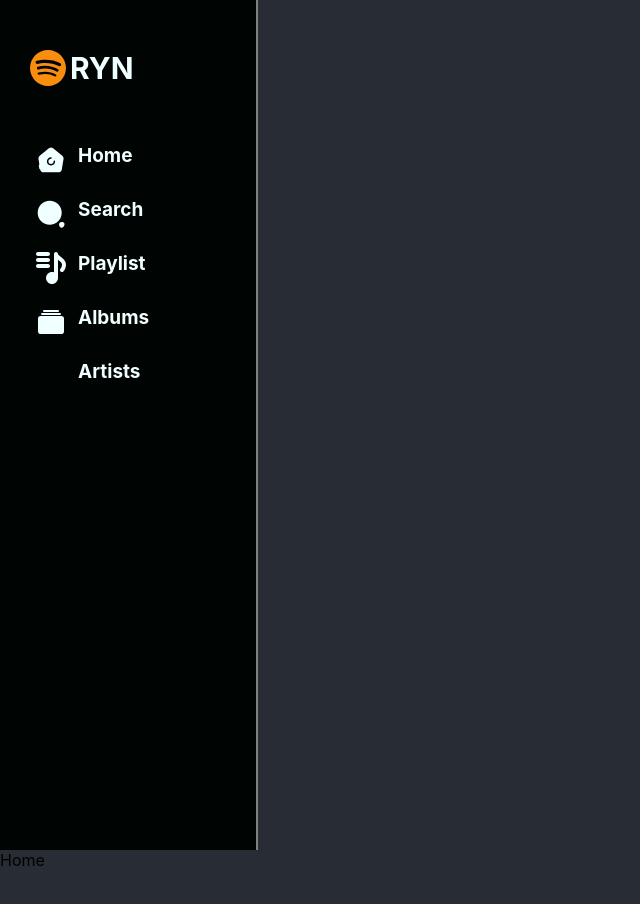
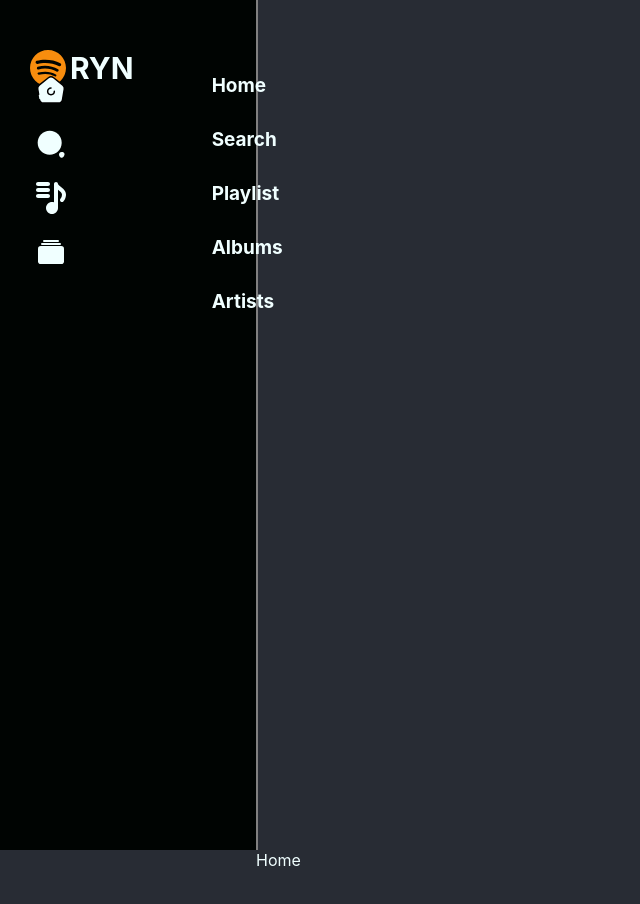
Before and after one commit to isaacrobert33/Oryn-musique, a React (Create React App) app: page / in a window 1280 px wide. Shown: the top 904 px of the page, without its empty margins (0-640 px from the left). Before the commit the page ends 870 px from the top, so only its background shows below. Built offline with nearby package versions, Linux system fonts and the light colour scheme.

Commit message:
fix: components routing

```diff
--- a/src/App.css
+++ b/src/App.css
@@ -7,6 +7,8 @@ html, body {
 .App {
   width: 100%;
   height: 100%;
+  display: flex;
+  flex-wrap: wrap;
 }
 
 .sidebar {
@@ -15,6 +17,18 @@ html, body {
   background-color: #000402;
   border-right: 2px solid grey;
   padding-top: 50px;
+  display: inline-flex;
+  /* float: left; */
+}
+
+.screen {
+  margin-left: 20%;
+  width: 80%;
+  height: 100vh;
+  display: inline-flex;
+  color: azure;
+  text-align: center;
+  /* float: right; */
 }
 .sidebar ul li {
   list-style-type: none;
--- a/src/App.js
+++ b/src/App.js
@@ -97,7 +97,7 @@ function App() {
 
             <ul>
               <li>
-                <Link className="tabs" to="/home">
+                <Link className="tabs" to="/">
                   <span>
                     <img src={home_icon} alt={"home"}></img>
                   </span>
@@ -134,7 +134,6 @@ function App() {
                 <Link className="tabs" to="/artists">
                   Artists
                 </Link>
-
               </li>
             </ul>
           </div>
```
